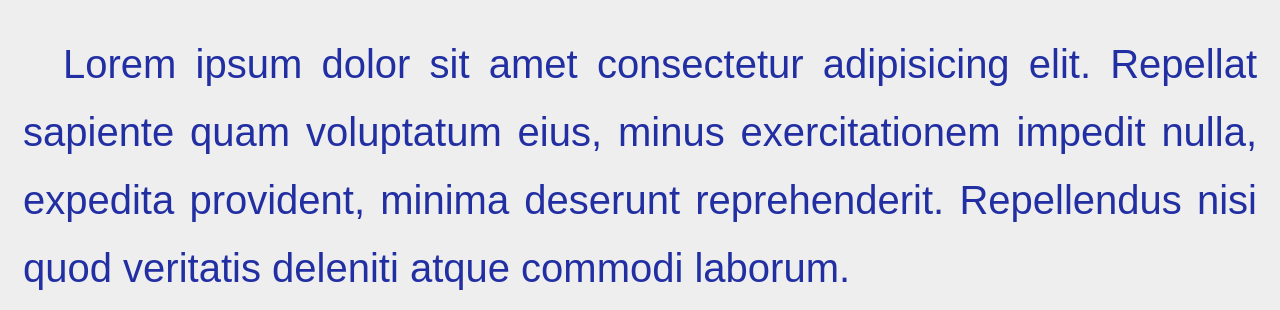
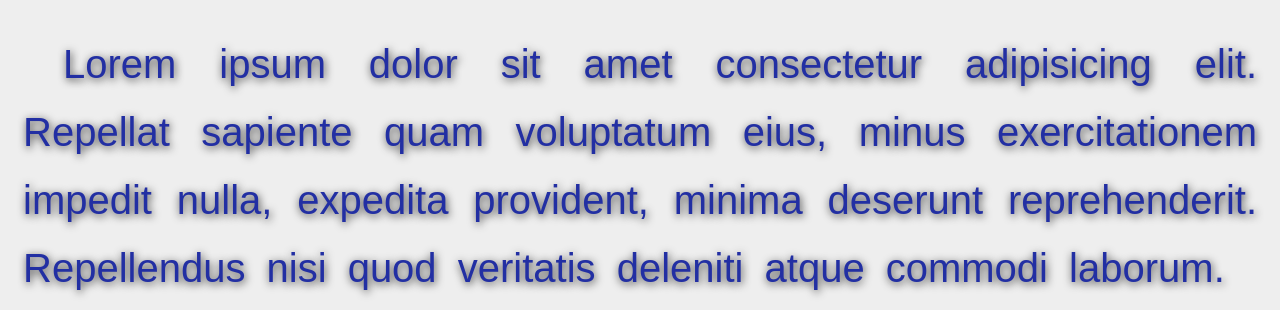
Before and after one commit to cesar-vaesco/html-css-js-node, a plain HTML site: page index.html in a window 1280 px wide. Shown: the part 95-405 px from the top of the page. Drawn offline with Linux system fonts and the light colour scheme.

Commit message:
Word spacing y text shadow

```diff
--- a/css/main.css
+++ b/css/main.css
@@ -18,6 +18,16 @@ p {
     font-family: Arial, Helvetica, sans-serif;
     /*Separación entre líneas del parrafo*/
     line-height: 1.7;
+    /*Espacio entre palabras*/
+    word-spacing: 10px;
+    /*
+    text-shadow:
+    primer valor - desplazamiento de texto a la derecha
+    segundo valor - desplazamiento hacia abajo
+    °°Opcional - tercer valor - nivel de difuminación
+    cuarto valor - color
+    */
+    text-shadow: 1px 2px 8px rgba(0, 0,0, .8);
     margin: 0px 15px;
 }
 
@@ -35,6 +45,6 @@ a {
     color: #aa3455;
 }
 
-.a{
+.a {
     margin-top: 10px;
 }
```
